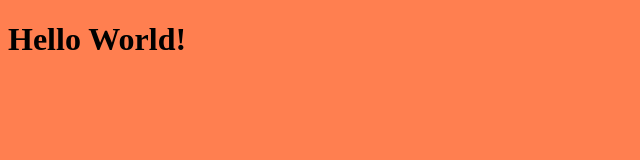
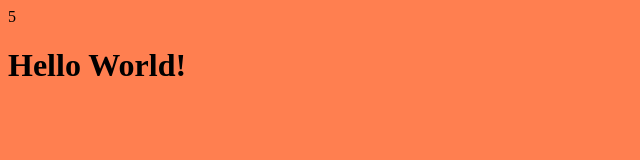
Before and after one commit to nidhi-ca7/nidhi-ca7.github.io, a plain HTML site: page index.html in a window 1280 px wide. Shown: the whole page, without its empty margins (0-640 px from the left). Drawn offline with Linux system fonts and the light colour scheme.

Commit message:
Update index.html

```diff
--- a/index.html
+++ b/index.html
@@ -7,6 +7,11 @@
         background-color: coral;
       }
     </style>
+    <script>
+     console.log("Hi, My name is Nidhi.");
+      var x = 5;
+      document.write(x);
+    </script>
   </head>
   <body>
      <h1>Hello World!</h1>
```
